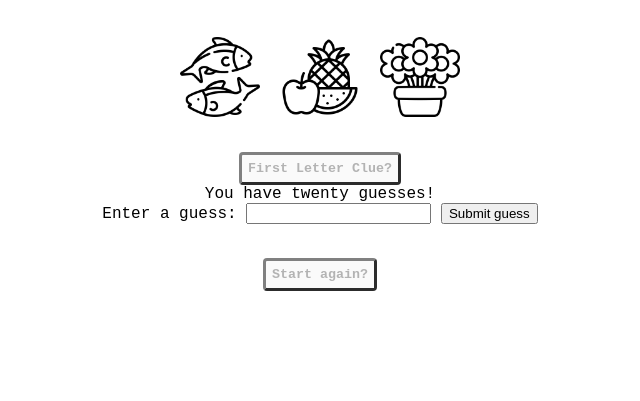
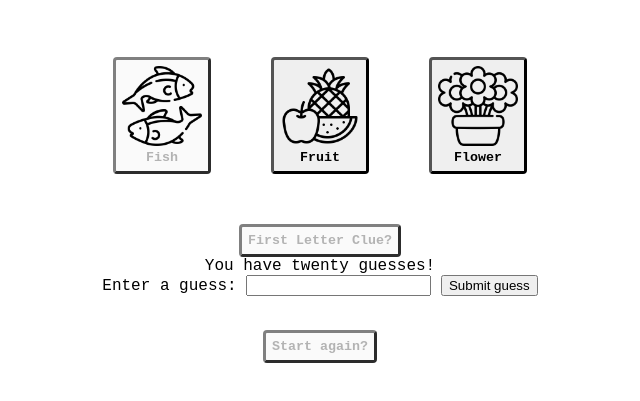
Before and after one commit to 321jellyfish/fish-fruit-flower-game, a plain HTML site: page index.html in a window 1280 px wide. Shown: the part 61-462 px from the top of the page, without its empty margins (320-960 px from the left). Drawn offline with Linux system fonts and the light colour scheme.

Commit message:
Make select categories buttons

```diff
--- a/index.html
+++ b/index.html
@@ -14,14 +14,14 @@
     <h1>Pick a category...</h1>
 
     <div class="buttonContainer">
-        <div class="category-button" id="fish-button">
-            <img src="images/fish.png" alt="Choose fish">
+        <div class="category-button">
+            <button id="fish-button"><img src="images/fish.png" alt="Choose fish"><br>Fish</button>
         </div>
-        <div class="category-button" id="fruit-button">
-            <img src="images/fruit.png" alt="Choose fruit">
+        <div class="category-button">
+            <button id="fruit-button"><img src="images/fruit.png" alt="Choose fruit"><br>Fruit</button>
         </div>
-        <div class="category-button" id="flower-button">
-            <img src="images/flower.png" alt="Choose flower">
+        <div class="category-button">
+            <button id="flower-button"><img src="images/flower.png" alt="Choose flower"><br>Flower</button>
         </div>
     </div>
 
--- a/script.js
+++ b/script.js
@@ -39,10 +39,14 @@ fishButton.addEventListener("click", () => {
   fishButton.classList.add("selected");
 });
 
+fishButton.disabled = true;
+
 fruitButton.addEventListener("click", () => {
   fruitButton.classList.add("selected");
   enableButtons();
   guessField.focus();
+  fishButton.disabled = true;
+  flowerButton.disabled = true;
 
   let randomNumber = Math.floor((Math.random() * fruit.length));
   console.log(randomNumber);
```
